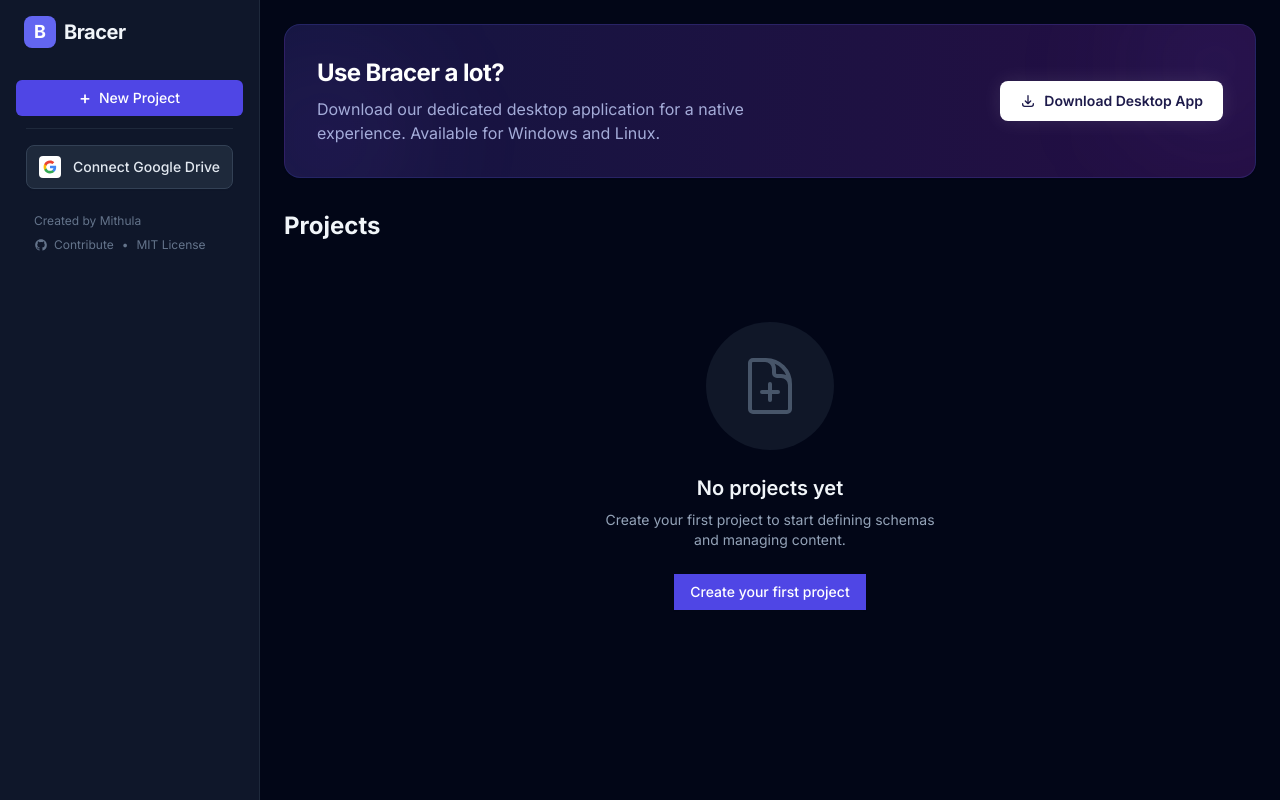
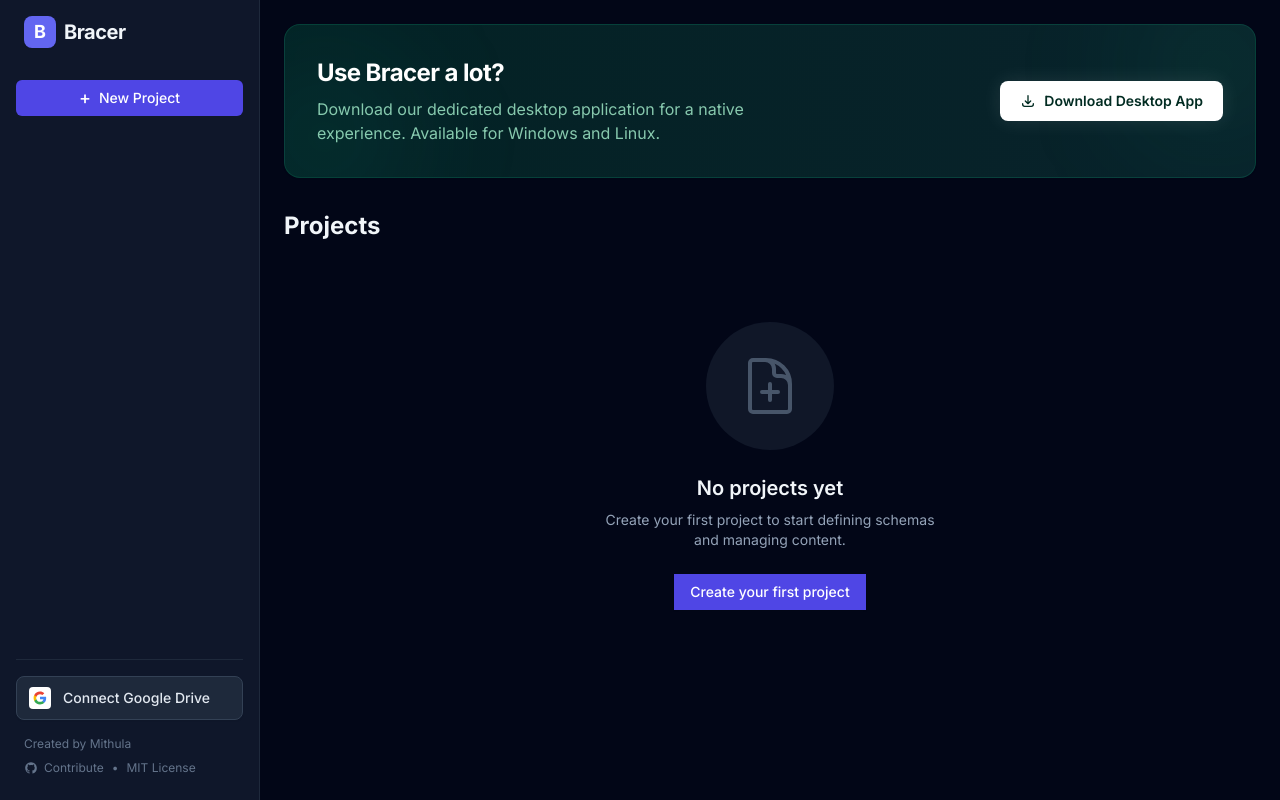
Before and after one commit to Mithula-cbw/bracer, a React (Vite) app in the folder apps/web/: page / in a window 1280 px wide. Built offline with nearby package versions, Linux system fonts and the light colour scheme.

Commit message:
fix: take license info to bottom of side bar

```diff
--- a/apps/web/src/pages/ProjectDashboard.tsx
+++ b/apps/web/src/pages/ProjectDashboard.tsx
@@ -90,7 +90,7 @@
           <h1 className="font-bold text-xl text-slate-100 tracking-tight hidden sm:block md:block">Bracer</h1>
         </div>
 
-        <div className="flex items-center gap-3 ml-auto md:ml-0 md:flex-col">
+        <div className="flex items-center gap-3 ml-auto md:ml-0 md:flex-col md:flex-1 w-full">
           <button
             onClick={() => setShowNewModal(true)}
             className="flex items-center justify-center gap-2 w-auto md:w-full px-3 py-2 bg-indigo-600 hover:bg-indigo-500 text-white rounded-md cursor-pointer text-sm font-medium transition-colors"
@@ -99,7 +99,8 @@
             <span className="hidden sm:inline md:inline">New Project</span>
           </button>
 
-          <div className="md:mt-auto md:border-t md:border-slate-800 md:pt-4">
+          <div className="md:mt-auto w-full flex flex-col gap-4">
+            <div className="md:border-t md:border-slate-800 md:pt-4">
               {isAuthed ? (
                 <div className="flex items-center gap-3 cursor-pointer group px-1 md:px-2" onClick={() => setIsAuthed(false)}>
                   <div className="w-8 h-8 rounded-full bg-gradient-to-tr from-emerald-500 to-teal-500 text-white flex items-center justify-center font-bold text-sm shadow-sm group-hover:ring-2 ring-teal-500 ring-offset-2 ring-offset-slate-900 transition-all">
@@ -125,8 +126,9 @@
                   <span className="hidden md:inline">Connect Google Drive</span>
                 </button>
               )}
+            </div>
 
-            <div className="hidden md:flex flex-col gap-2 mt-6 px-2 text-xs text-slate-500">
+            <div className="hidden md:flex flex-col gap-2 px-2 text-xs text-slate-500 pb-2">
               <div className="flex items-center gap-2">
                 <span>Created by Mithula</span>
               </div>
@@ -148,13 +150,13 @@
         <div className="max-w-6xl mx-auto">
 
           {/* Desktop App Banner */}
-          <div className="mb-8 relative overflow-hidden bg-gradient-to-r from-indigo-900/40 to-purple-900/40 border border-indigo-500/20 rounded-2xl p-6 sm:p-8 flex flex-col sm:flex-row items-start sm:items-center justify-between gap-6 shadow-sm">
-            <div className="absolute top-0 right-0 -mt-10 -mr-10 w-40 h-40 bg-indigo-500/10 rounded-full blur-3xl pointer-events-none"></div>
-            <div className="absolute bottom-0 left-0 -mb-10 -ml-10 w-40 h-40 bg-purple-500/10 rounded-full blur-3xl pointer-events-none"></div>
+          <div className="mb-8 relative overflow-hidden bg-gradient-to-r from-emerald-900/40 to-teal-900/40 border border-emerald-500/20 rounded-2xl p-6 sm:p-8 flex flex-col sm:flex-row items-start sm:items-center justify-between gap-6 shadow-sm">
+            <div className="absolute top-0 right-0 -mt-10 -mr-10 w-40 h-40 bg-emerald-500/10 rounded-full blur-3xl pointer-events-none"></div>
+            <div className="absolute bottom-0 left-0 -mb-10 -ml-10 w-40 h-40 bg-teal-500/10 rounded-full blur-3xl pointer-events-none"></div>
 
             <div className="relative z-10 flex-1">
               <h3 className="text-xl sm:text-2xl font-bold text-white mb-2 tracking-tight">Use Bracer a lot?</h3>
-              <p className="text-indigo-200/80 text-sm sm:text-base max-w-lg">
+              <p className="text-emerald-200/80 text-sm sm:text-base max-w-lg">
                 Download our dedicated desktop application for a native experience. Available for Windows and Linux.
               </p>
             </div>
@@ -163,7 +165,7 @@
               {/* TODO: Add link when releases are available */}
               <button
                 onClick={() => {}}
-                className="px-5 py-2.5 bg-white text-indigo-950 hover:bg-indigo-50 font-semibold rounded-lg shadow-[0_0_20px_rgba(255,255,255,0.1)] transition-all hover:scale-105 active:scale-95 flex items-center gap-2 text-sm"
+                className="px-5 py-2.5 bg-white text-emerald-950 hover:bg-emerald-50 font-semibold rounded-lg shadow-[0_0_20px_rgba(255,255,255,0.1)] transition-all hover:scale-105 active:scale-95 flex items-center gap-2 text-sm"
               >
                 <svg className="w-4 h-4" fill="none" viewBox="0 0 24 24" stroke="currentColor" strokeWidth={2}>
                   <path strokeLinecap="round" strokeLinejoin="round" d="M4 16v1a3 3 0 003 3h10a3 3 0 003-3v-1m-4-4l-4 4m0 0l-4-4m4 4V4" />
```
Lines whose indentation alone changed are shown as unchanged.
